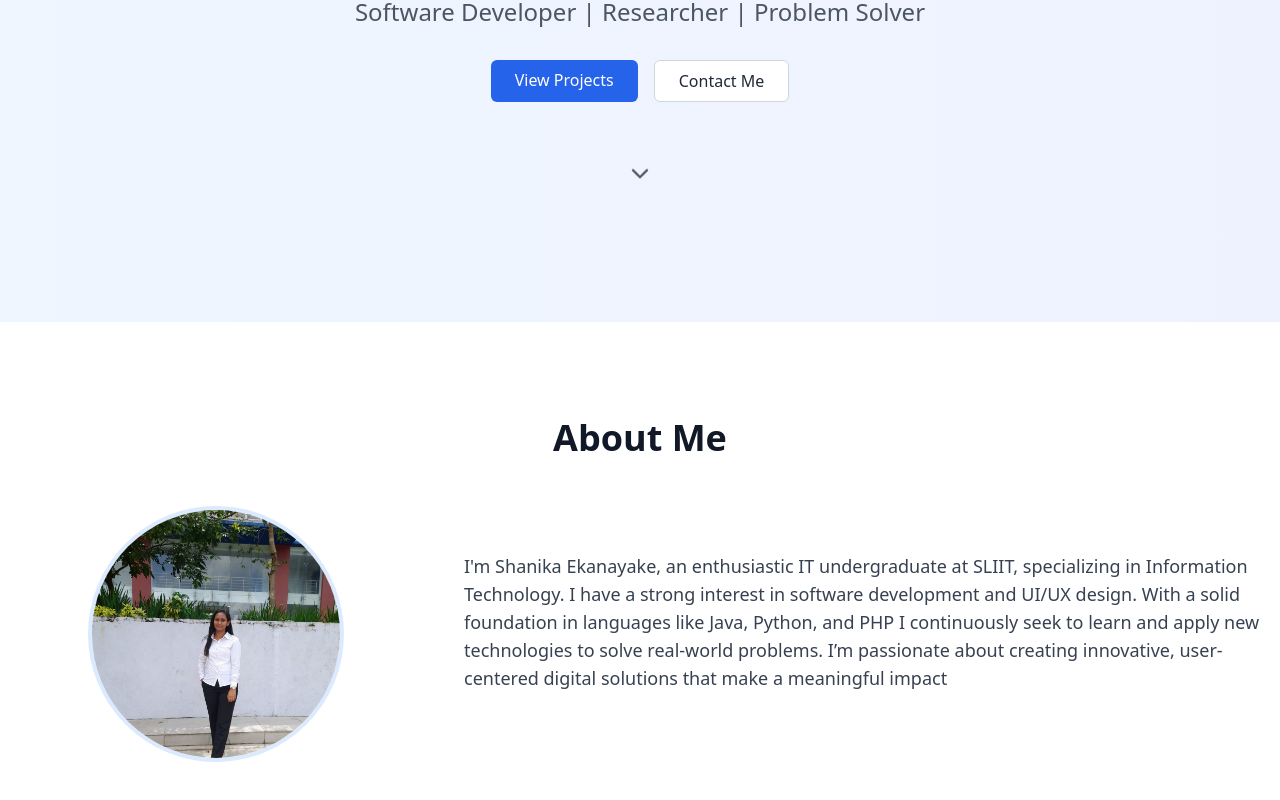
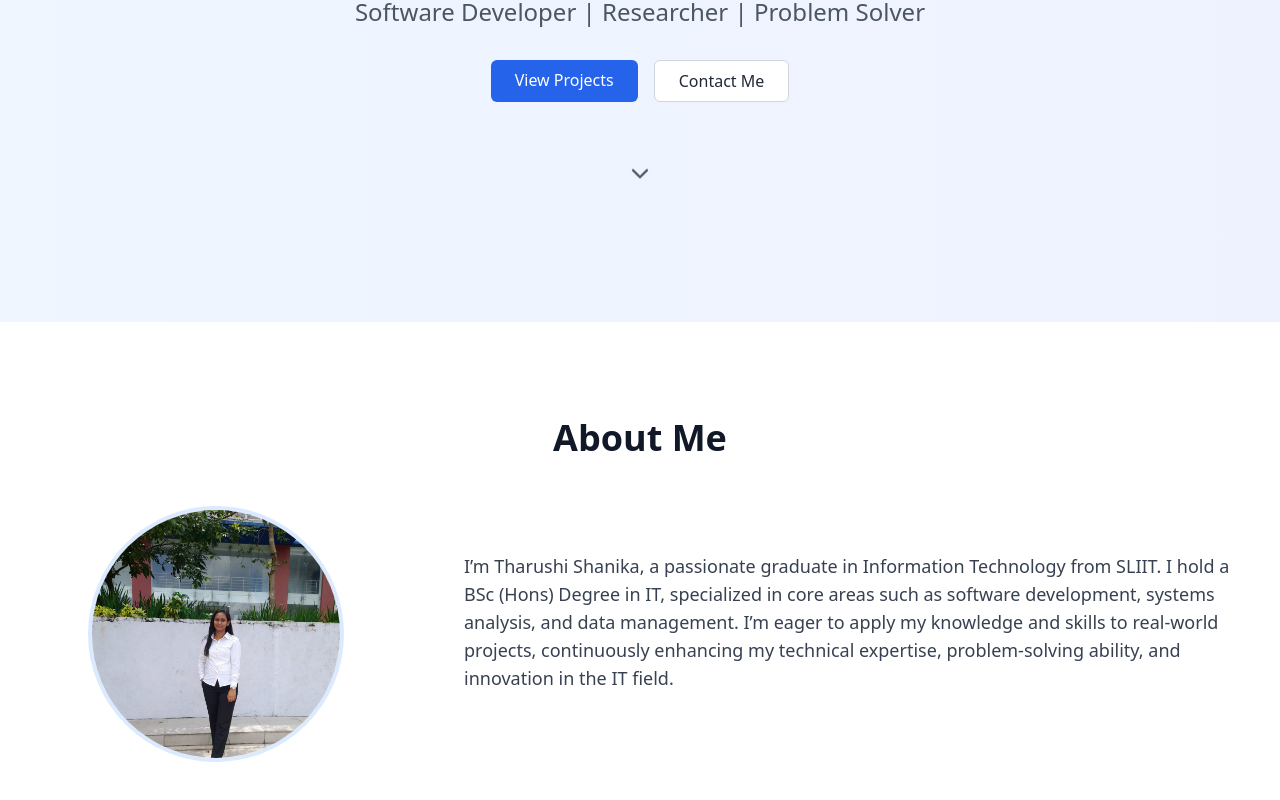
Before and after one commit to TharushiShanika/Shanikaportfolio, a React app: page / in a window 1280 px wide. Shown: the part 276-1076 px from the top of the page. Built offline with nearby package versions, Linux system fonts and the light colour scheme; the HTML template or start-up script is replaced by a standard one.

Commit message:
Update About.tsx

```diff
--- a/src/components/About.tsx
+++ b/src/components/About.tsx
@@ -13,11 +13,10 @@ export const About = () => {
           </div>
           <div className="w-full md:w-2/3">
             <p className="text-lg text-gray-700 mb-6">
-             I'm Shanika Ekanayake, an enthusiastic IT undergraduate at SLIIT, specializing in Information Technology.
-             I have a strong interest in software development and UI/UX design.
-             With a solid foundation in languages like Java, Python, and PHP
-             I continuously seek to learn and apply new technologies to solve real-world problems.
-             I’m passionate about creating innovative, user-centered digital solutions that make a meaningful impact
+             I’m Tharushi Shanika, a passionate graduate in Information Technology from SLIIT. I hold a BSc (Hons) Degree in IT,
+             specialized in core areas such as software development, systems analysis, and data management. I’m eager to apply my knowledge and skills to real-world projects,
+             continuously enhancing my technical expertise, problem-solving ability,
+             and innovation in the IT field.
             </p>
           </div>
         </div>
```
